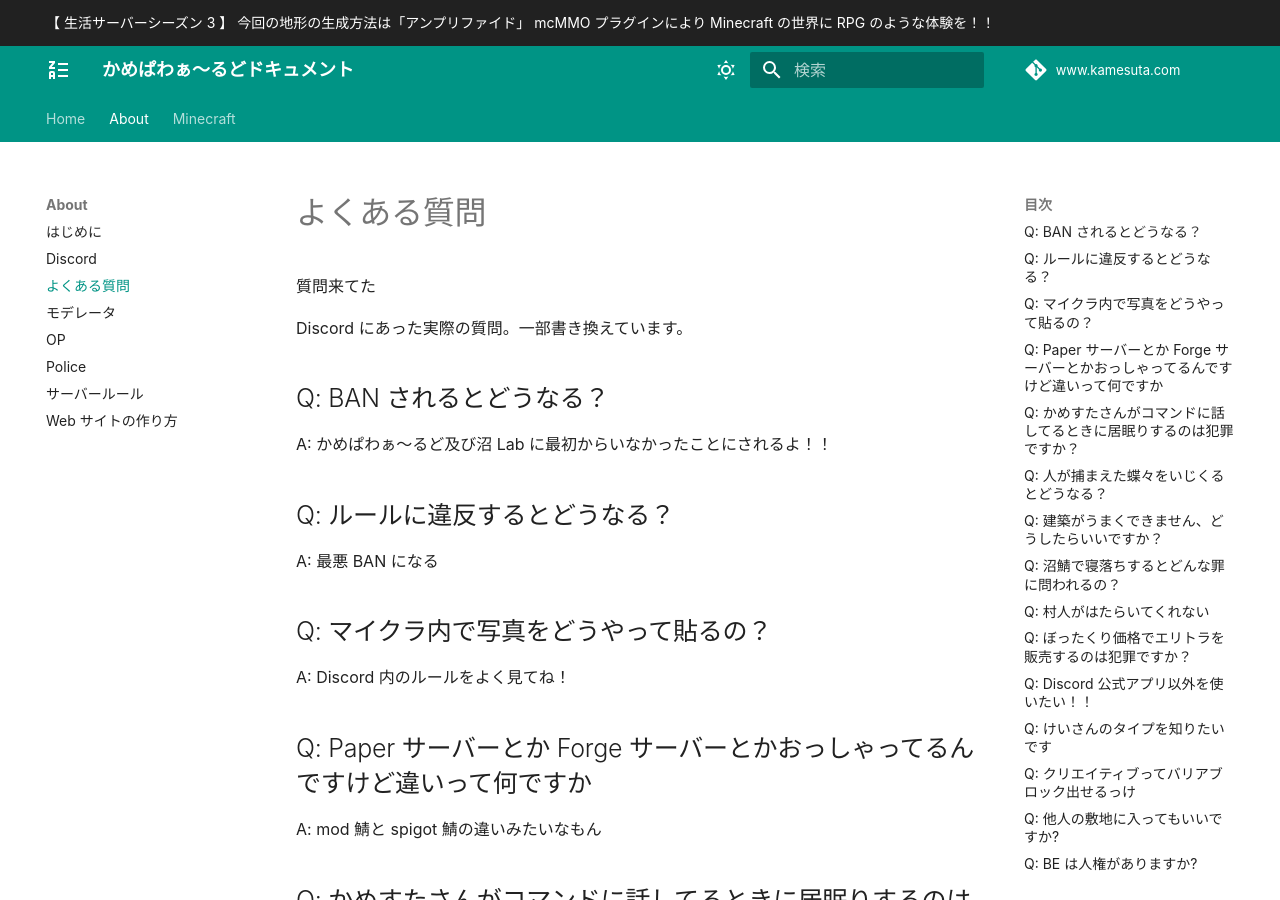
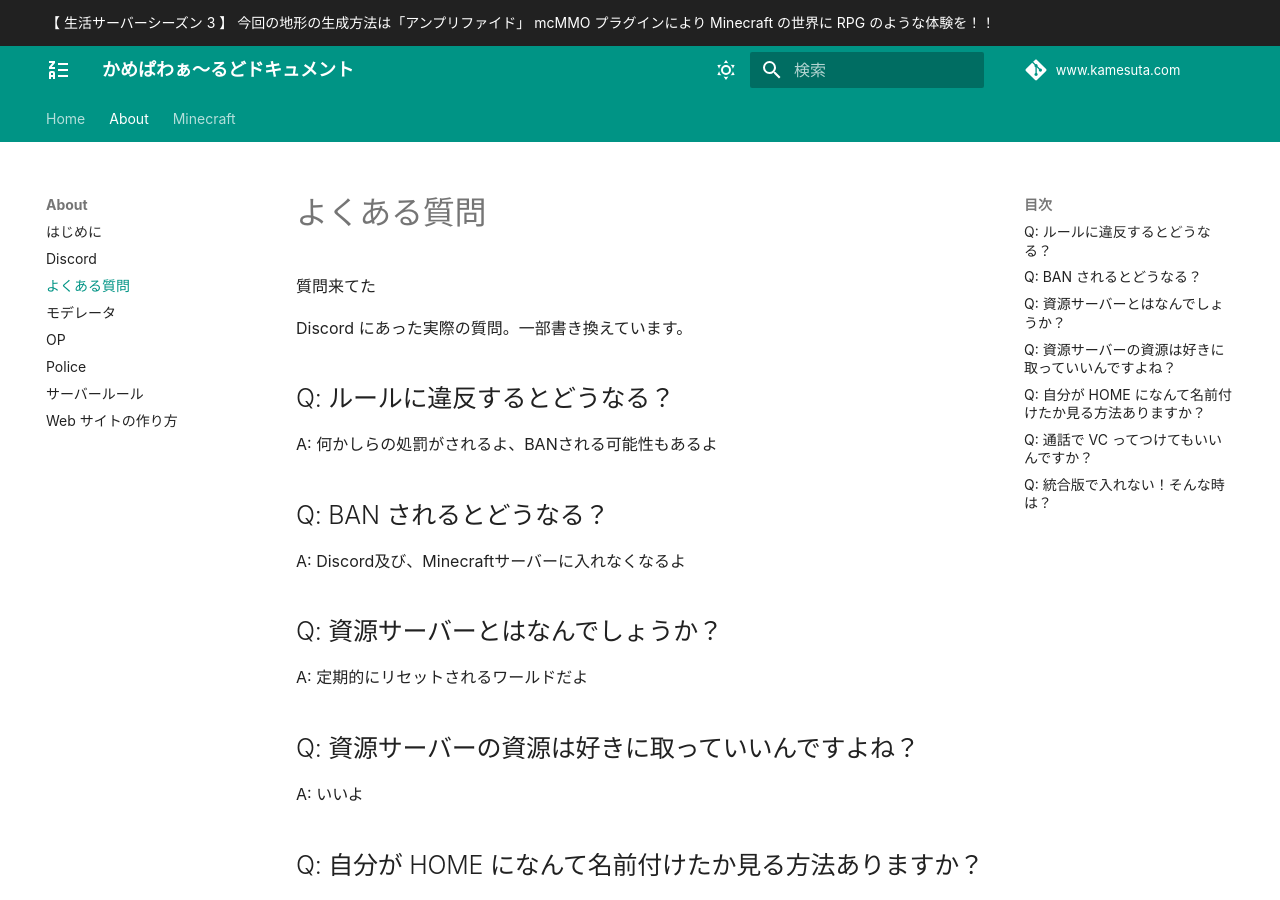
Before and after one commit to Neko7sora/kpw-web, an MkDocs documentation site: the page built from path/docs/mkdocs/docs/about/q-a.md, in a window 1280 px wide and 900 px high. Built offline with MkDocs 1.6.1 and Material for MkDocs 9.7.7, drawn with Linux system fonts in a browser that asks for light colours; some web fonts are replaced; comment, search, counter and statistics services are not loaded; some of the changed text lies outside the part shown.

Commit message:
Update (#19)
* Policeを更新

* モデレーター更新

* ルールの条文の更新

* アンダーバーをエスケープ

* MinecraftサーバーのV表記をSに変更

* くぁーりぃさんをOPに追加
名前の表記を変更

* Q&Aの調整

Co-authored-by: yuu1111 <33060270+yuu1111@users.noreply.github.com>

```diff
--- a/path/docs/mkdocs/docs/about/q-a.md
+++ b/path/docs/mkdocs/docs/about/q-a.md
@@ -4,77 +4,21 @@
 
 Discord にあった実際の質問。一部書き換えています。
 
+## Q: ルールに違反するとどうなる？
+
+A: 何かしらの処罰がされるよ、BANされる可能性もあるよ
+
 ## Q: BAN されるとどうなる？
 
-A: かめぱわぁ～るど及び沼 Lab に最初からいなかったことにされるよ！！
+A: Discord及び、Minecraftサーバーに入れなくなるよ
 
-## Q: ルールに違反するとどうなる？
+## Q: 資源サーバーとはなんでしょうか？
 
-A: 最悪 BAN になる
-
-## Q: マイクラ内で写真をどうやって貼るの？
-
-A: Discord 内のルールをよく見てね！
-
-## Q: Paper サーバーとか Forge サーバーとかおっしゃってるんですけど違いって何ですか
-
-A: mod 鯖と spigot 鯖の違いみたいなもん
-
-## Q: かめすたさんがコマンドに話してるときに居眠りするのは犯罪ですか？
-
-A: 容認できるかできないかの問題だとおもわれる...
-
-## Q: 人が捕まえた蝶々をいじくるとどうなる？
-
-A: 最悪死刑になる
-
-## Q: 建築がうまくできません、どうしたらいいですか？
-
-A: Google is your friends.
-
-## Q: 沼鯖で寝落ちするとどんな罪に問われるの？
-
-A: 一番だめな奴
-
-## Q: 村人がはたらいてくれない
-
-A: そんな、、；；(Google is your friends!!)
-
-## Q: ぼったくり価格でエリトラを販売するのは犯罪ですか？
-
-A: 最悪死刑になりうる
-
-## Q: Discord 公式アプリ以外を使いたい！！
-
-A: Discord の規約を守ろう
-
-## Q: けいさんのタイプを知りたいです
-
-A: 結論最悪海に沈められる
-
-## Q: クリエイティブってバリアブロック出せるっけ
-
-A: だせない
-
-## Q: 他人の敷地に入ってもいいですか?
-
-A: 入っても、無罪
-
-## Q: BE は人権がありますか?
-
-A: 沼
+A: 定期的にリセットされるワールドだよ
 
 ## Q: 資源サーバーの資源は好きに取っていいんですよね？
 
 A: いいよ
-
-## Q: 資源サーバーとはなんでしょうか？
-
-A: 資源のサーバーです
-
-## Q: スキンってどうやってきがえるのですか？
-
-A: Google is your friends.
 
 ## Q: 自分が HOME になんて名前付けたか見る方法ありますか？
 
@@ -82,55 +26,7 @@
 
 ## Q: 通話で VC ってつけてもいいんですか？
 
-A: OK だよ～！ただ生活音とかノイズがひどいとサーバーから強制ミュートになったりするから気を付けてね～
-
-## Q: けいさんは次回映画に出るってホント？
-
-A: それは、けいさんに聞いてみよう
-
-## Q: ほぼ毎日来れますか？
-
-A: サーバーの状態による
-
-## Q: コマンド関連の質問したいのですがどこに質問すれば良いとおもいますか？
-
-A: ＃⚙mod プラグイン
-
-## Q: エンドラは強いですか？
-
-A: 強い場合と強くない場合がある
-
-## Q: カースフォージは神ですか？
-
-A: 結論ガチ神
-
-## Q: ネザーウォートはシフト連打で育てられますか?
-
-A: 聞くより実践
-
-## Q: 生活サーバー v3 になって馬に乗ってる時のロルバは減りますか??
-
-A: 多分だけどプラグインのせいだから変わらないと思う
-
-## Q: 頻繁にスキンを変えるような人はどうなるんですか??
-
-A: 最悪、けいさんにキレられる
-
-## Q: お前何が得意や？
-
-A: (|||| ^^) ^^) ^^)
-
-## Q: OP 入ってない discord で問題が起きるとどうなるの？
-
-A: 結論 最悪 ban になる。
-
-## Q: 生活鯖の釣り放置みんなどうやってる？
-
-A: それっぽいワードで調べれば出てくるよ
-
-## Q: ご飯の前に歯磨きするのって私だけですかね？
-
-A: 犯罪
+A: OK だよ～！ルールを守って楽しく話そう！
 
 ## Q: 統合版で入れない！そんな時は？
 
--- a/path/docs/mkdocs/docs/about/role-moderator.md
+++ b/path/docs/mkdocs/docs/about/role-moderator.md
@@ -4,20 +4,10 @@
 
     「かめぱわぁ～るど」の Discord サーバーでモデレータ権限を持っているプレイヤー
 
-## ![loodroid64](https://minotar.net/helm/84a4d1fd03404fdb99589d1b755b7c1a/25) loodroid64
-
-建築極めたい
-
-MCID: `loodroid64`
-
-## ![Shimada_Kazuko](https://minotar.net/helm/6741666a6f4f4a278f8b2577ef7fef5a/25) shima
-
-泣きました私は日本人
+## ![Shimada_Kazuko](https://minotar.net/helm/6741666a6f4f4a278f8b2577ef7fef5a/25) しま
 
 MCID: `Shimada_Kazuko`
 
-## ![MEGAAAAAA06](https://minotar.net/helm/9e98c17e5bbb4ce4b68023dad28227b5/25) MEGA
+## ![_hayachan](https://minotar.net/helm/f8be45f71a8c4cfda3e3ce5355865ea4/25) はやて
 
-🌋 基本的になんもしない
-
-MCID: `MEGAAAAAA06`
+MCID: `_hayachan`
--- a/path/docs/mkdocs/docs/about/role-op.md
+++ b/path/docs/mkdocs/docs/about/role-op.md
@@ -35,38 +35,38 @@
 
 MCID: `kei__55`
 
-## ![TB_ricoil](https://minotar.net/helm/2531f370893b49788eb8ba63c75d2c15/25) Ricoil
+## ![TB_ricoil](https://minotar.net/helm/2531f370893b49788eb8ba63c75d2c15/25) こいる
 
 メンションしてもいいですが、それがメンションの意味をなすかは私次第です。
 
 MCID: `TB_ricoil`
 
-## ![murayu0225](https://minotar.net/helm/35a553d898b14806a34d38c8f850776a/25) Murayu
+## ![murayu0225](https://minotar.net/helm/35a553d898b14806a34d38c8f850776a/25) むらゆー
 
 オープンソースプロジェクトへのコントリビュートをするのが好きです。
 
 MCID: `murayu0225`
 
-## ![yuu_111](https://minotar.net/helm/60e08e7139c44cb9ba5daa3ab523cfbf/25) yuu_111
+## ![yuu_111](https://minotar.net/helm/60e08e7139c44cb9ba5daa3ab523cfbf/25) ゆう
 
 あくたんのこと好きすぎ ☆
 
 MCID: `yuu_111`
 
-## ![Away_From_K8S](https://minotar.net/helm/c6a7cfc4089e4570aacbf18f694abfb0/25) yahho
+## ![Away_From_K8S](https://minotar.net/helm/c6a7cfc4089e4570aacbf18f694abfb0/25) やっほー
 
 ~~Hi friends!~~
 
 MCID: `Away_From_K8S`
 
-## ![MoriMori_0317_jp](https://minotar.net/helm/0f286fc20c8642d58518c306cad74f03/25) MORIMORI
+## ![MoriMori_0317_jp](https://minotar.net/helm/0f286fc20c8642d58518c306cad74f03/25) もりもり
 
 たまに MOD を翻訳したりしてます。
 バグやガバを発見したやつ、至急、issue くれや。
 
 MCID: `MoriMori_0317_jp`
 
-## ![Neko7sora](https://minotar.net/helm/e8071d1e878b4978b56fec717cf84bb8/25) Neko7sora
+## ![Neko7sora](https://minotar.net/helm/e8071d1e878b4978b56fec717cf84bb8/25) ねこそら
 
 リアル世界のどっかしらにいる
 
--- a/path/docs/mkdocs/docs/about/role-police.md
+++ b/path/docs/mkdocs/docs/about/role-police.md
@@ -4,51 +4,42 @@
 
     「かめぱわぁ～るど」のマイクラ生活サーバーでpolice権限を持っているプレイヤー
 
-## ![Azusa189](https://minotar.net/helm/a921cd1989e74c5bbd2cd87d1e3ac23e/25) Azusa189
-
-EnderSkin
-
-MCID: `Azusa189`
-
-## ![Fukuringa1246](https://minotar.net/helm/01dc402b1cab416d9f1c2c948dd834fd/25) Fukuringa
-
-ふくりかです
-
-MCID: `Fukuringa1246`
-
-## ![loodroid64](https://minotar.net/helm/84a4d1fd03404fdb99589d1b755b7c1a/25) loodroid64
-
-建築極めたい
-
-MCID: `loodroid64`
-
-## ![Marvelous_Akio](https://minotar.net/helm/fcc580e66e1f4ab9a8c2f66f983d93e8/25) Marvelous_Akio
-
-素晴らしい
+## ![Marvelous_Akio](https://minotar.net/helm/fcc580e66e1f4ab9a8c2f66f983d93e8/25) マーベラス
 
 MCID: `Marvelous_Akio`
 
-## ![yupuo](https://minotar.net/helm/a7f4aec4d5e748e9aa40186f361eb0f3/25) noneme
+## ![Pa1umu](https://minotar.net/helm/c8050652df0b4f57bf5b345933f33eae/25) ぱるむ
 
-僕は遅刻機能がデフォルトで付いてます
-遅れたらごめんなさい m(- -;)m
+MCID: `Pa1umu`
 
-MCID: `yupuo`
+## ![_dangomushi_](https://minotar.net/helm/8c05a324800c4c8f94bb56aeb89f4517/25) だんごむし
 
-## ![ba1den](https://minotar.net/helm/bb12c87bd11642e28870b43ad1d818a6/25) ba1den
+MCID: `_dangomushi_`
 
-ばいでん
+## ![Ojihan](https://minotar.net/helm/10c499e305ea46028f195261d785e0b6/25) おじはん
 
-MCID: `ba1den`
+MCID: `Ojihan`
 
-## ![arataku_](https://minotar.net/helm/4a25c68901514a17bd09f9199ce6b5e6/25) arataku
+## ![seshiru_0854](https://minotar.net/helm/3c28baa07b834555b1e4a585b026719b/25) せしる
 
-こんにちは～
+MCID: `seshiru_0854`
 
-MCID: `arataku_`
+## ![_hayachan](https://minotar.net/helm/f8be45f71a8c4cfda3e3ce5355865ea4/25) はやて
 
-## ![osalu_JOJ](https://minotar.net/helm/64eb5161171d45958414418df6bb5a35/25) るるるじょじ
+MCID: `_hayachan`
 
-ジェイオージェイ
+## ![fuari](https://minotar.net/helm/c2f67ab0546148b880106ac480753383/25) ふあり
 
-MCID: `osalu_JOJ`
+MCID: `fuari`
+
+## ![wakadiru](https://minotar.net/helm/27b9cbc6dcf4440c8262e0bd7261e321/25) わかぢる
+
+MCID: `wakadiru`
+
+## ![gakusei_gizagiza](https://minotar.net/helm/1fa73990b41946cbbcf0a7f1fe2696f8/25) ぎざぎざ
+
+MCID: `gakusei_gizagiza`
+
+## ![koikingu_gyarado](https://minotar.net/helm/58c9daf589c14497a3cd3f7e746ed259/25) こいきんぐ
+
+MCID: `koikingu_gyarado`
--- a/path/docs/mkdocs/docs/about/rule.md
+++ b/path/docs/mkdocs/docs/about/rule.md
@@ -27,12 +27,9 @@
 
 追加でルール/注意事項
 
-6. 沼 Lab の肩書きを使わないでください
-   　　例: Twitter のプロフィールに「沼 Lab メンバー」と書く等
+6. かめぱわぁ～るどに入ることで参加勢になれることは一切ありません (むしろ「こいつあそこにいた人か。参加勢には絶対に入れないでおこ」となる可能性もあります。)
 
-7. かめぱわぁ～るどに入ることで参加勢になれることは一切ありません (むしろ「こいつあそこにいた人か。参加勢には絶対に入れないでおこ」となる可能性もあります。)
-
-8. かめぱわぁ～るど 及び 沼 Lab は KUN Lab 及び KUN とは関係ありません。
+7. かめぱわぁ～るど 及び 沼 Lab は KUN Lab 及び KUN とは関係ありません。
    　　問題をおこし迷惑をかけることのないようお願いします。
 
 同意いただけない場合は速やかにサーバーから抜けるようお願いします。
```
Also changed, not shown: other parts of path/docs/mkdocs/docs/about/role-op.md (+7 -3 lines).
